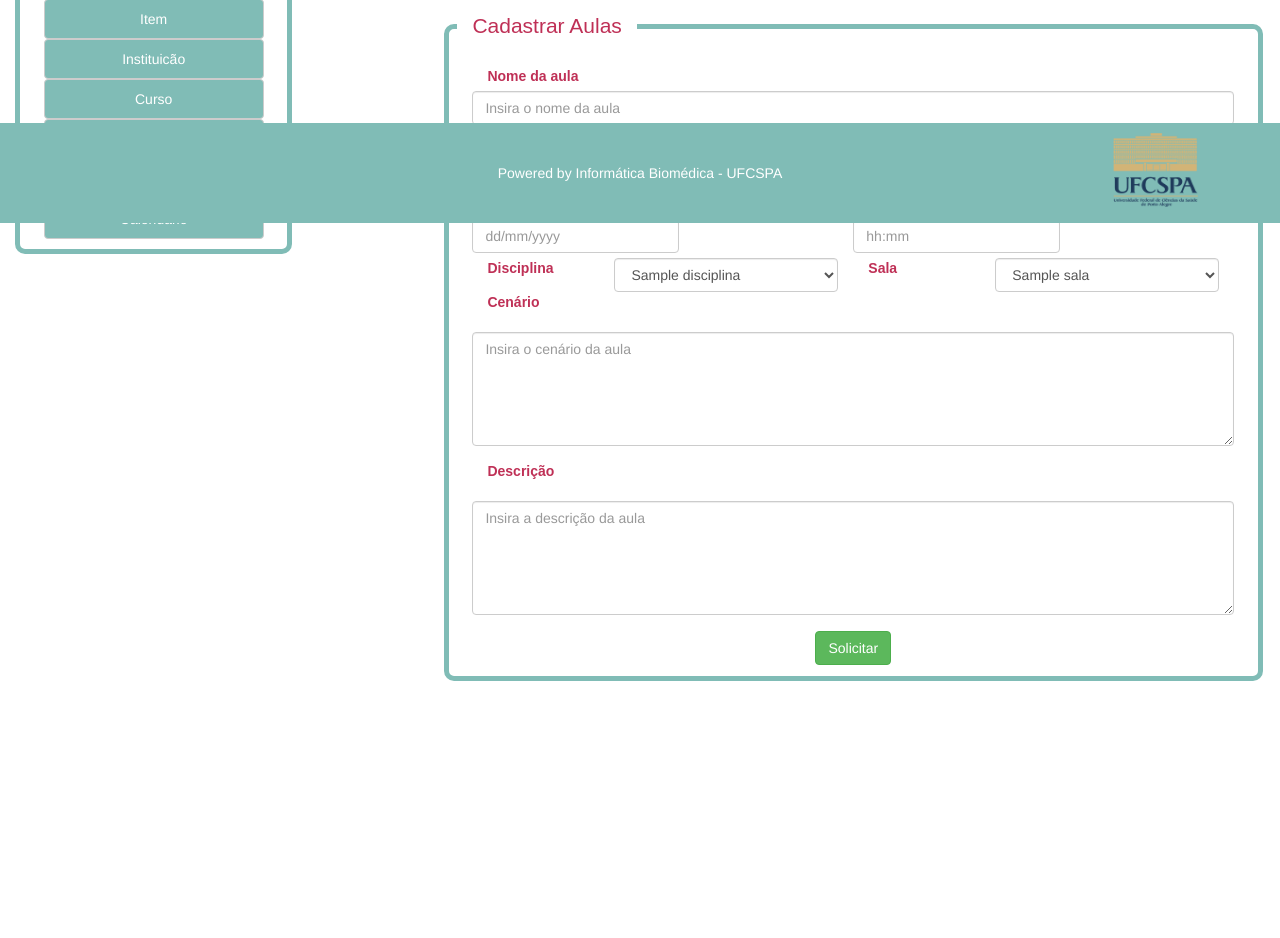
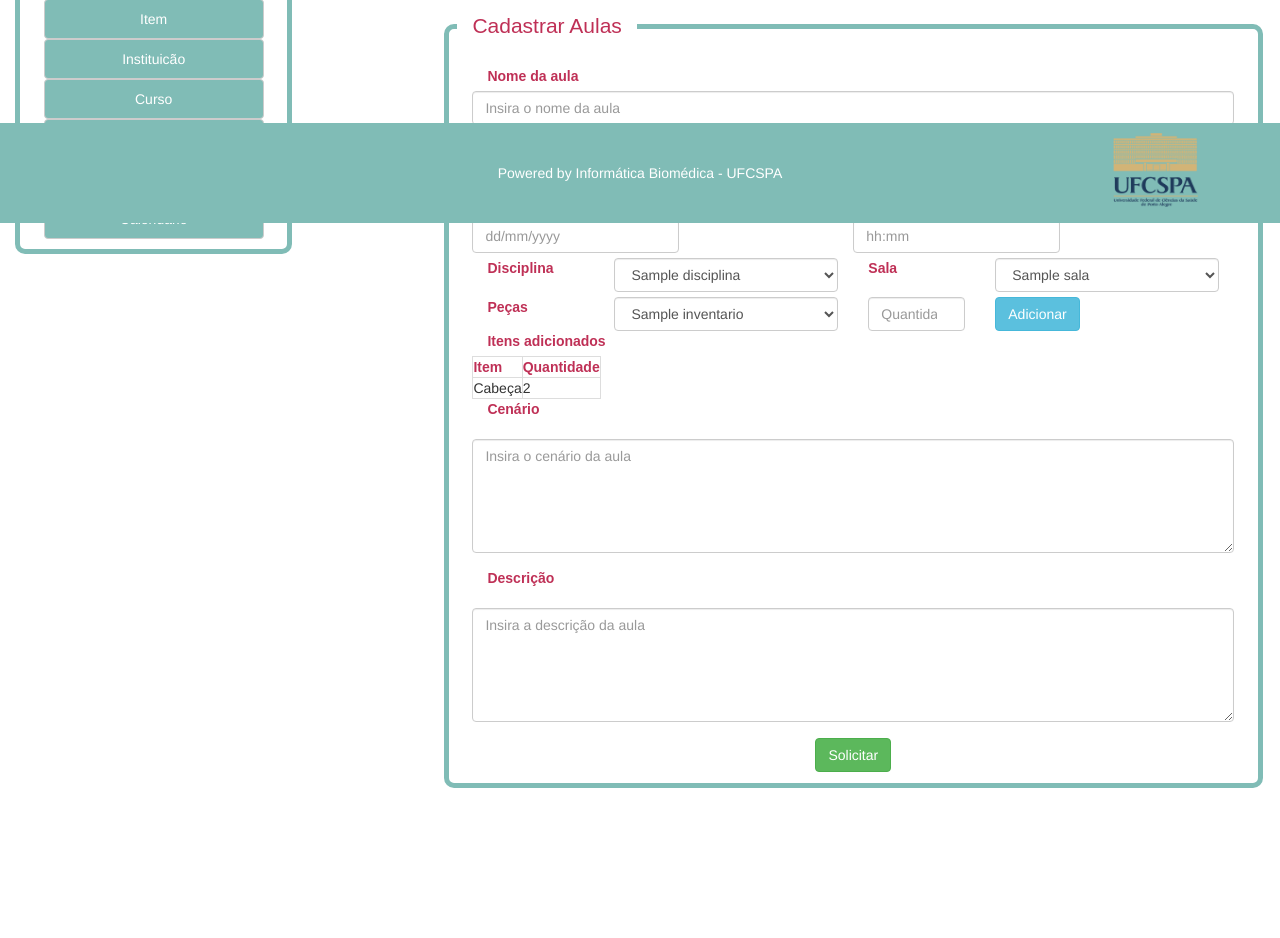
Before and after one commit to sgscentrosimulacao/SGS, a PHP site: page /cadastroDisciplina.php in a window 1280 px wide. Shown: the part 577-1515 px from the top of the page. Before the commit the page ends 1258 px from the top, so only its background shows below. Run offline with PHP 8.4, Linux system fonts and the light colour scheme; the visitor is signed in with stand-in values (Sample User, id 1); tables that the repository leaves empty or names only in its code hold one stand-in row (values such as "Sample post"); some libraries are stand-ins or nearby versions.

Commit message:
64ª Modificação
Inicio de implementção adição de itens

```diff
--- a/Control/showDrops.php
+++ b/Control/showDrops.php
@@ -9,7 +9,7 @@ $resultCurso = showCursos();
 $resultSalas = showSalas();
 $resultConselho = showConselhos();
 $resultInstituicao = showInstituicao();
-
+$resultItens = showItens();
 
 function showDisciplina(){
 
@@ -90,6 +90,19 @@ function showInstituicao(){
     fecharDatabase($conn);
 
     return $query;
+}
+
+function showItens(){
+
+    $conn = abrirDatabase();
+
+    $selectItem= "SELECT tb_inventario.nomePeca, tb_inventario.idPeca FROM tb_inventario ORDER BY tb_inventario.nomePeca ASC";
+
+    $query = mysqli_query($conn, $selectItem);
+
+    fecharDatabase($conn);
+
+    return $query;
 
 }
 ?>
--- a/js/controlersFim.js
+++ b/js/controlersFim.js
@@ -1,3 +1,37 @@
+function adicionarPecas(){
+
+    var dropItem = $('#dropItem').val();
+    var qnt = $('#fieldQnt').val();
+    var dropSala = $('#dropSala').val();
+
+    $.ajax({
+
+        method: "GET",
+        url: "../control/adicionarItem.php?dropItem="+dropItem+"&qnt="+qnt+"&dropSala="+dropSala,
+        dataType: "text",
+        success:function (result) {
+            if (result == 'Erro') {
+                $('#tabelaItens').html("teste")
+
+
+            } else {
+
+
+            }
+        }
+
+    });
+}
+
+$('#btnAdicionarItem').on('click', function (e) {
+
+    adicionarPecas();
+
+});
+
+
+
+
 
 function verificarDataEHora () {
 
--- a/view/cadastroDisciplina.php
+++ b/view/cadastroDisciplina.php
@@ -201,6 +201,49 @@ if ($_SESSION['administrador'] == 1){
                         </div>
                     </div>
 
+                    <div class="col-md-12" style="padding-top: 5px;">
+                        <div class="editor-label col-md-2" id="itensLabel" style="">
+                            <label for="itensLabel" id="labelsLogin">Peças</label>
+                        </div>
+                        <div class="dropdown col-md-4" style="">
+                            <select class="form-control dropdown-toggle" type="button" data-toggle="dropdown" id="dropItem" name="dropItem"
+                                    style="width: 100%">
+                                <?php
+                                while ($row4 = mysqli_fetch_assoc($resultItens)) {
+                                    echo "<option value=\"{$row4['idPeca']}\">".$row4['nomePeca']."</option>";
+                                }?>
+                            </select>
+                        </div>
+                        <div class="col-md-2">
+                            <input class="form-control" id="fieldQnt" name="fieldQnt"
+                                   placeholder="Quantidade" style="width: 100%" type="number">
+                        </div>
+                        <div class="col-md-2">
+                            <button class="btn btn-info" id="btnAdicionarItem">Adicionar</button>
+                        </div>
+                    </div>
+
+                    <div class="col-md-12">
+                        <div class="editor-label col-md-6">
+                            <label for="nomeAulaLabel" id="labelsLogin">Itens adicionados</label>
+                        </div>
+                    </div>
+
+                    <div class="col-md-12">
+                        <div class="editor-label form-inline">
+                            <table class="table-bordered" id="tabelaItens">
+                                <tr>
+                                    <th id="labelsLogin">Item</th>
+                                    <th id="labelsLogin">Quantidade</th>
+                                </tr>
+                                <tr>
+                                    <td>Cabeça</td>
+                                    <td>2</td>
+                                </tr>
+                            </table>
+                        </div>
+                    </div>
+
                     <div class="col-md-12">
                         <div class="form-group col-md-12">
                             <label for="cenarioLabel" id="labelsLogin">Cenário</label>
```
Also changed, not shown: control/adicionarItem.php (added, +20 -0 lines).
